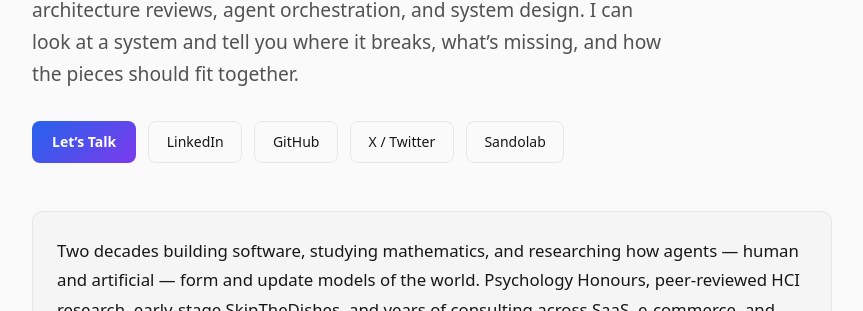
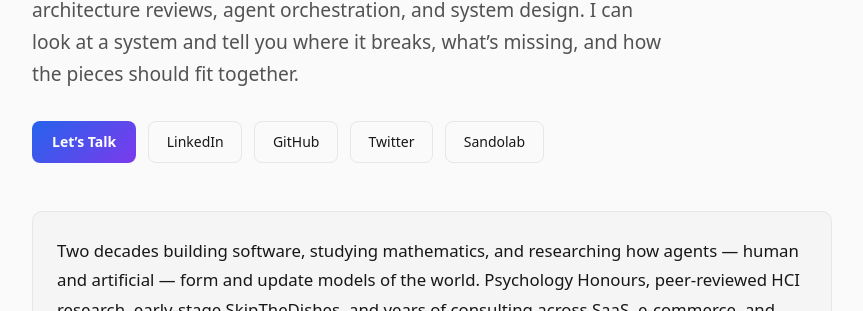
Before and after one commit to taylorSando/taylorSando.github.io, a Jekyll site: the page built from index.html, in a window 1280 px wide and 900 px high. Shown: the part 166-477 px from the top of the window, without its empty margins (208-1071 px from the left). Built offline with Jekyll 4.4.1, drawn with Linux system fonts in a browser that asks for light colours.

Commit message:
Use twitter.com URL, label as Twitter
Co-Authored-By: Claude Opus 4.6 <noreply@anthropic.com>

```diff
--- a/index.html
+++ b/index.html
@@ -16,7 +16,7 @@ layout: landing
   {% if site.github_username %}
   <a href="https://github.com/{{ site.github_username }}" class="btn btn-outline">GitHub</a>
   {% endif %}
-  <a href="https://x.com/taylorSando16" class="btn btn-outline">X / Twitter</a>
+  <a href="https://twitter.com/taylorSando16" class="btn btn-outline">Twitter</a>
   <a href="https://sandolab.xyz" class="btn btn-outline">Sandolab</a>
 </div>
 
```
